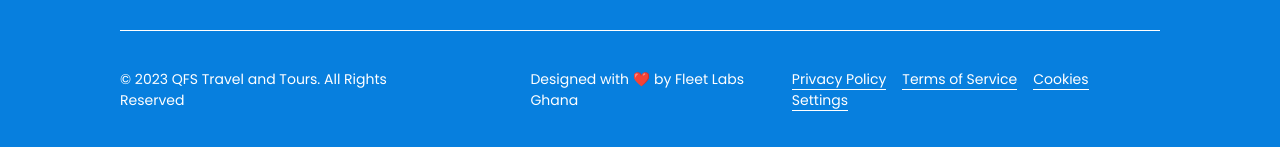
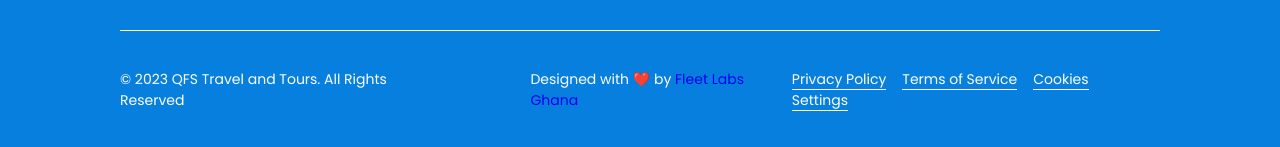
Before and after one commit to Fv-tima/QFStravelAndTour, a React (Vite) app: page / in a window 1280 px wide. Shown: the part 4748-4895 px from the top of the page. Built offline with nearby package versions, Linux system fonts and the light colour scheme.

Commit message:
Update Footer.jsx

```diff
--- a/src/components/Footer/Footer.jsx
+++ b/src/components/Footer/Footer.jsx
@@ -92,7 +92,7 @@ export default function Footer() {
           <p id="copyright">
             © 2023 QFS Travel and Tours. All Rights Reserved{" "}
           </p>
-          <p id="message">Designed with ❤️ by Fleet Labs Ghana</p>
+          <p id="message">Designed with ❤️ by <a href="https://fleetlabsgh.vercel.app/">Fleet Labs Ghana</a></p>
         </div>
         <Privacy>
           <a href="">Privacy Policy</a>
```
